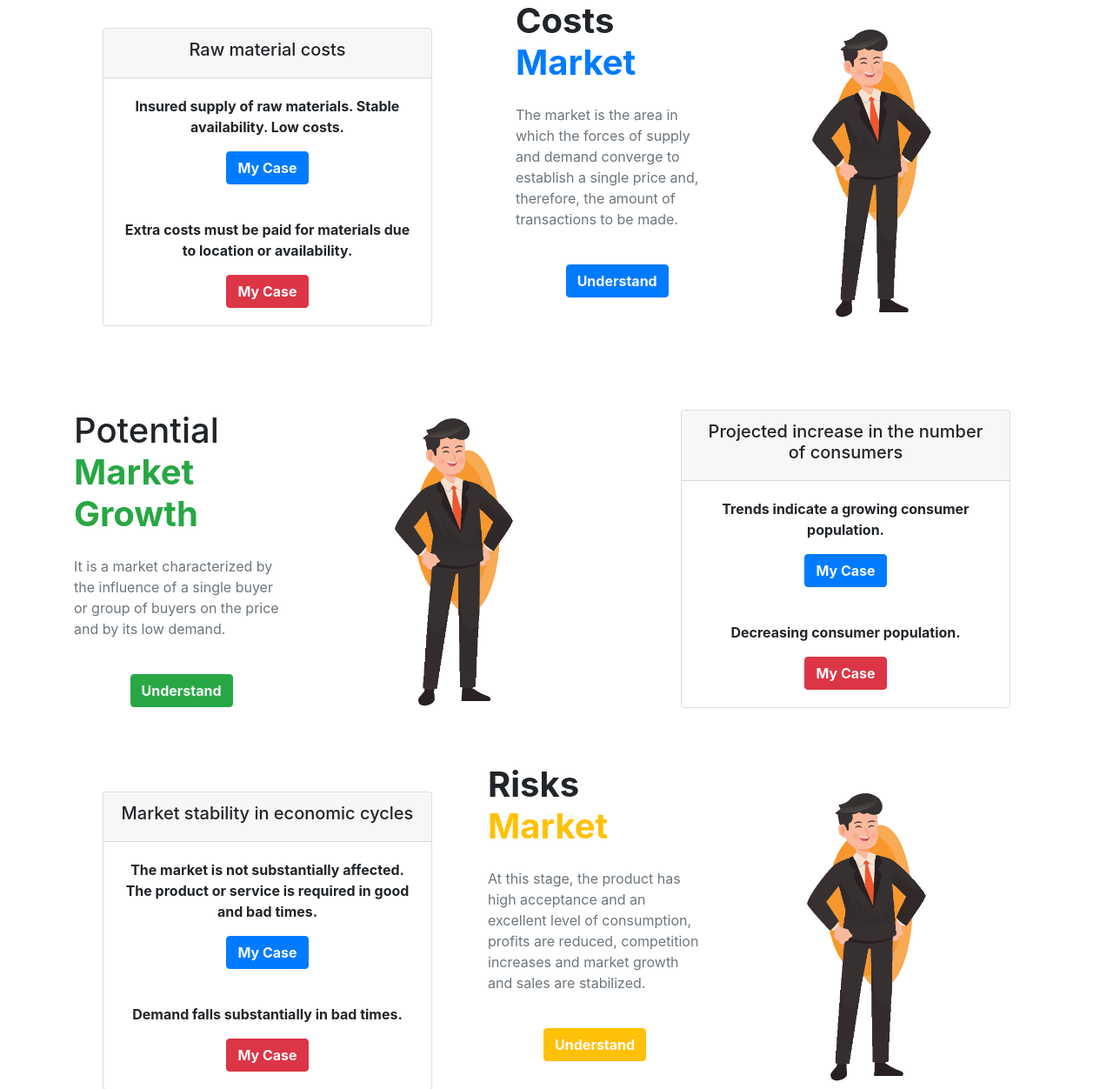
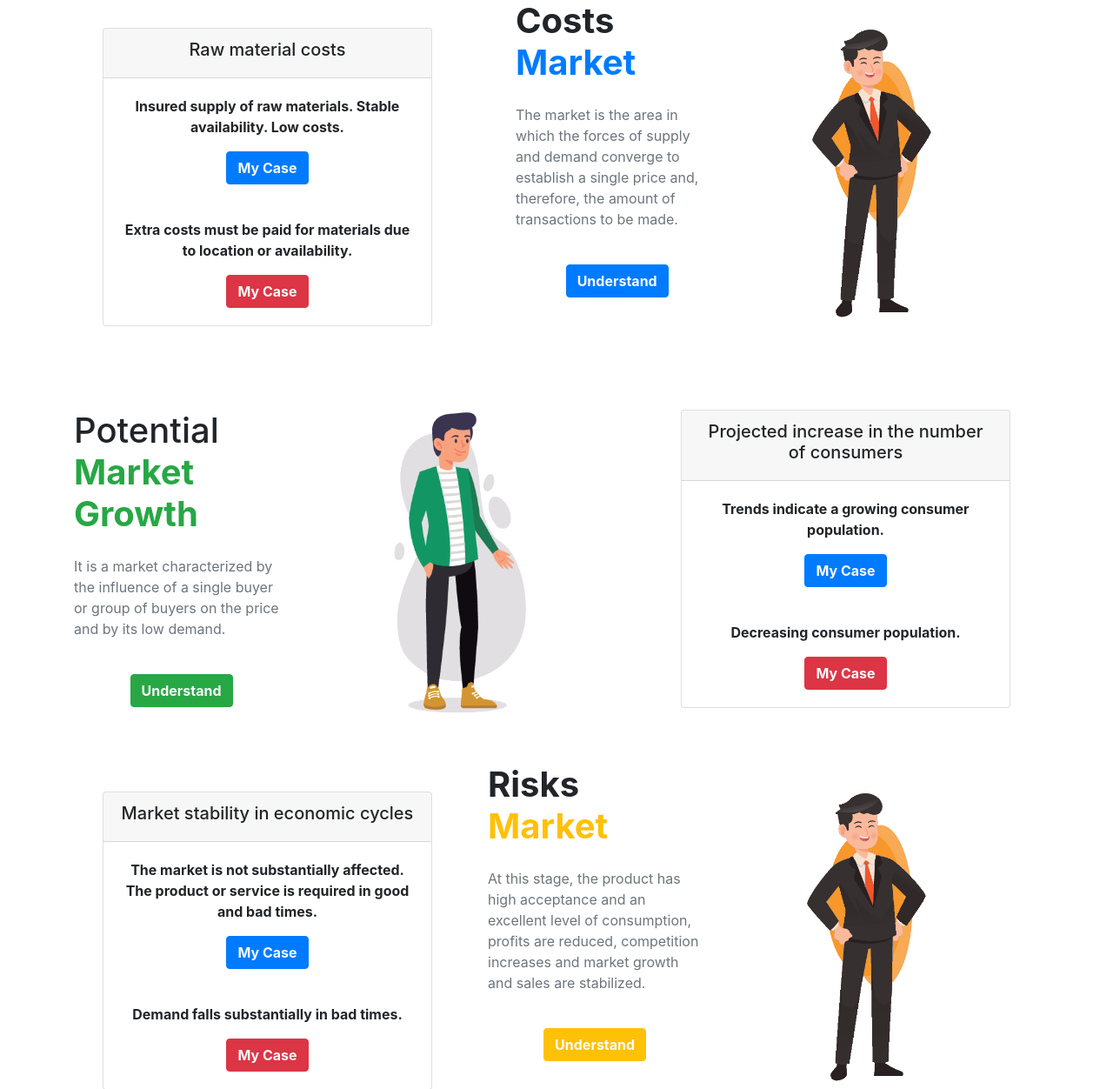
Before and after one commit to Andres6936/Vrosky, a PHP site: page /html/Questions.php in a window 1280 px wide. Shown: the part 535-1787 px from the top of the page at 87% size. Run offline with PHP 8.4, Linux system fonts and the light colour scheme.

Commit message:
Added new image

```diff
--- a/html/Questions.php
+++ b/html/Questions.php
@@ -121,7 +121,7 @@ $var->showNavigation($links);
                     <a class="btn btn-success text-light font-weight-bold">Understand</a>
                 </div>
                 <div class="col-sm-5 pt-5 pl-5 d-none d-sm-block">
-                    <img class="float-right" src="../img/ManBuss.png" alt="Man" height="350px"">
+                    <img class="float-right" src="../img/MenGreen.png" alt="Man" height="350px"">
                 </div>
             </div>
         </div>
```
Also changed, not shown: img/MenGreen.png (added).
